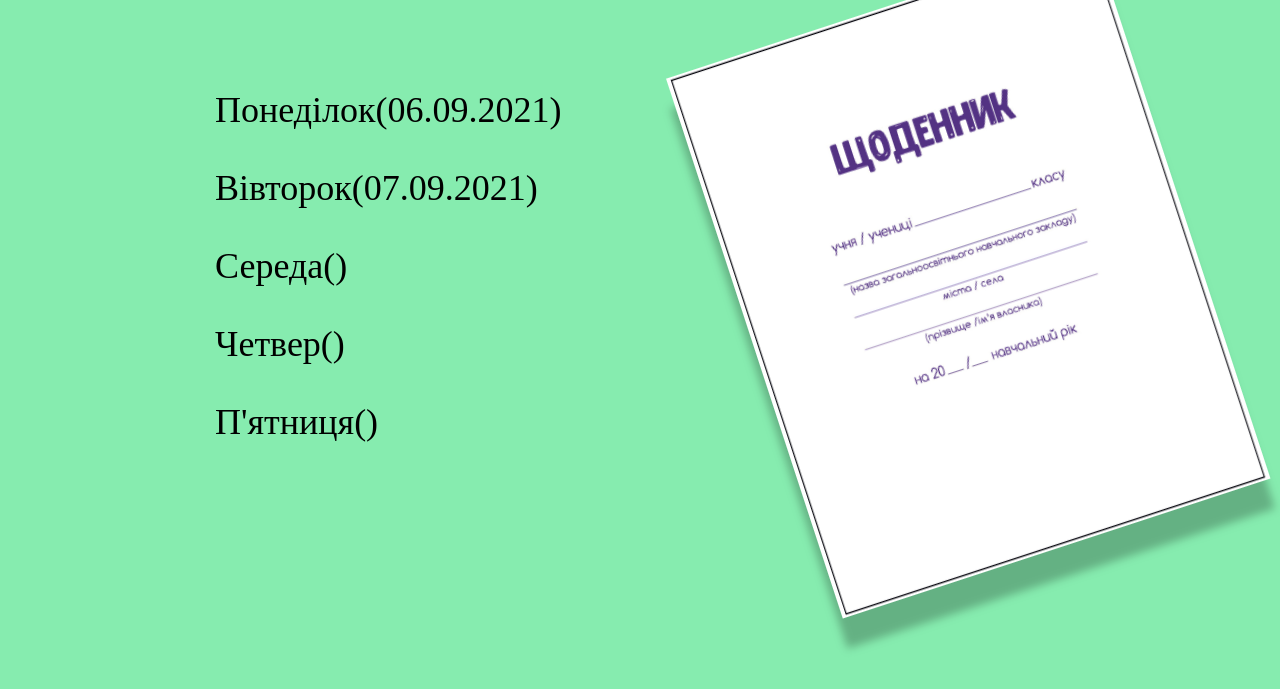
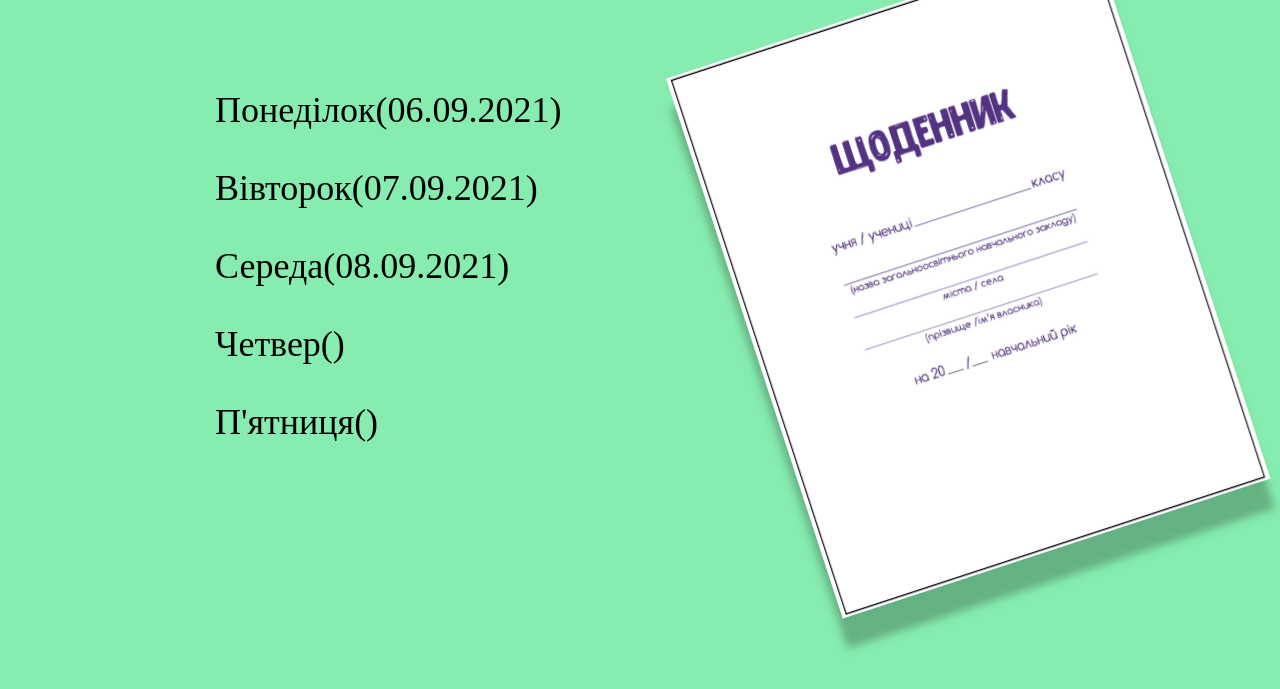
Before and after one commit to Petro905/GDZ, a plain HTML site: page Calendar-1.html in a window 1280 px wide. Shown: the part 217-906 px from the top of the page. Drawn offline with Linux system fonts and the light colour scheme.

Commit message:
Update Calendar-1.html

```diff
--- a/Calendar-1.html
+++ b/Calendar-1.html
@@ -100,7 +100,7 @@
             </ul>
             <ul>
                 <li>
-                    <a href="Середа.html">Середа()</a>
+                    <a href="Середа.html">Середа(08.09.2021)</a>
                 </li>
             </ul>
             <ul>
```
